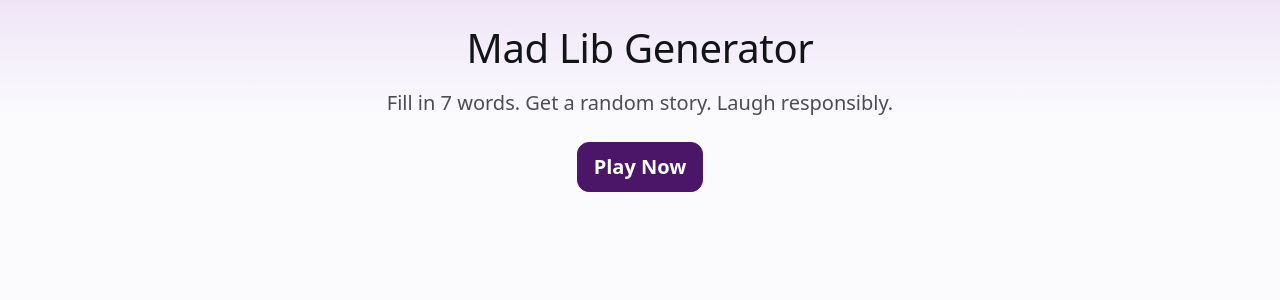
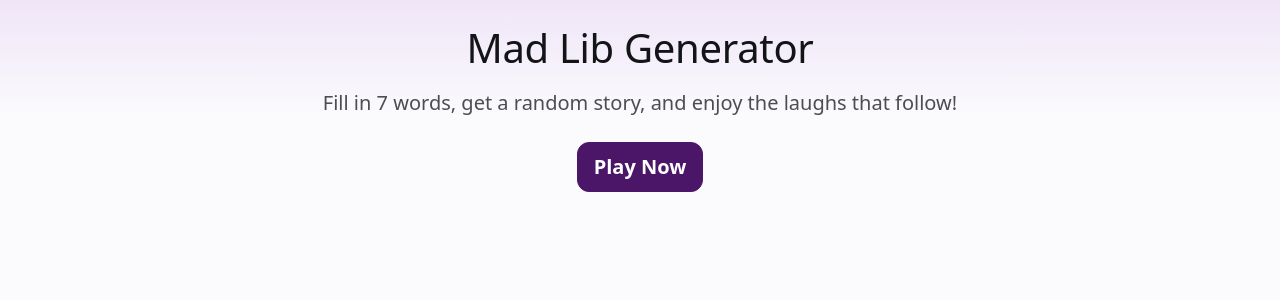
Before and after one commit to JJNordgren/3620MadLibs, a Django app: page / in a window 1280 px wide. Shown: the part 59-359 px from the top of the page. Run offline with Django 5.2, Linux system fonts and the light colour scheme.

Commit message:
Minor adjustments to Home

```diff
--- a/madlibs/templates/madlibs/home.html
+++ b/madlibs/templates/madlibs/home.html
@@ -2,7 +2,7 @@
 {% block body %}
 <div class="text-center">
   <h1 class="mb-3">Mad Lib Generator</h1>
-  <p class="lead mb-4">Fill in 7 words. Get a random story. Laugh responsibly.</p>
+  <p class="lead mb-4">Fill in 7 words, get a random story, and enjoy the laughs that follow!</p>
   <a class="btn btn-success btn-lg" href="{% url 'madlibs:play' %}">Play Now</a>
 </div>
 {% endblock %}
```
Also changed, not shown: db.sqlite3.
